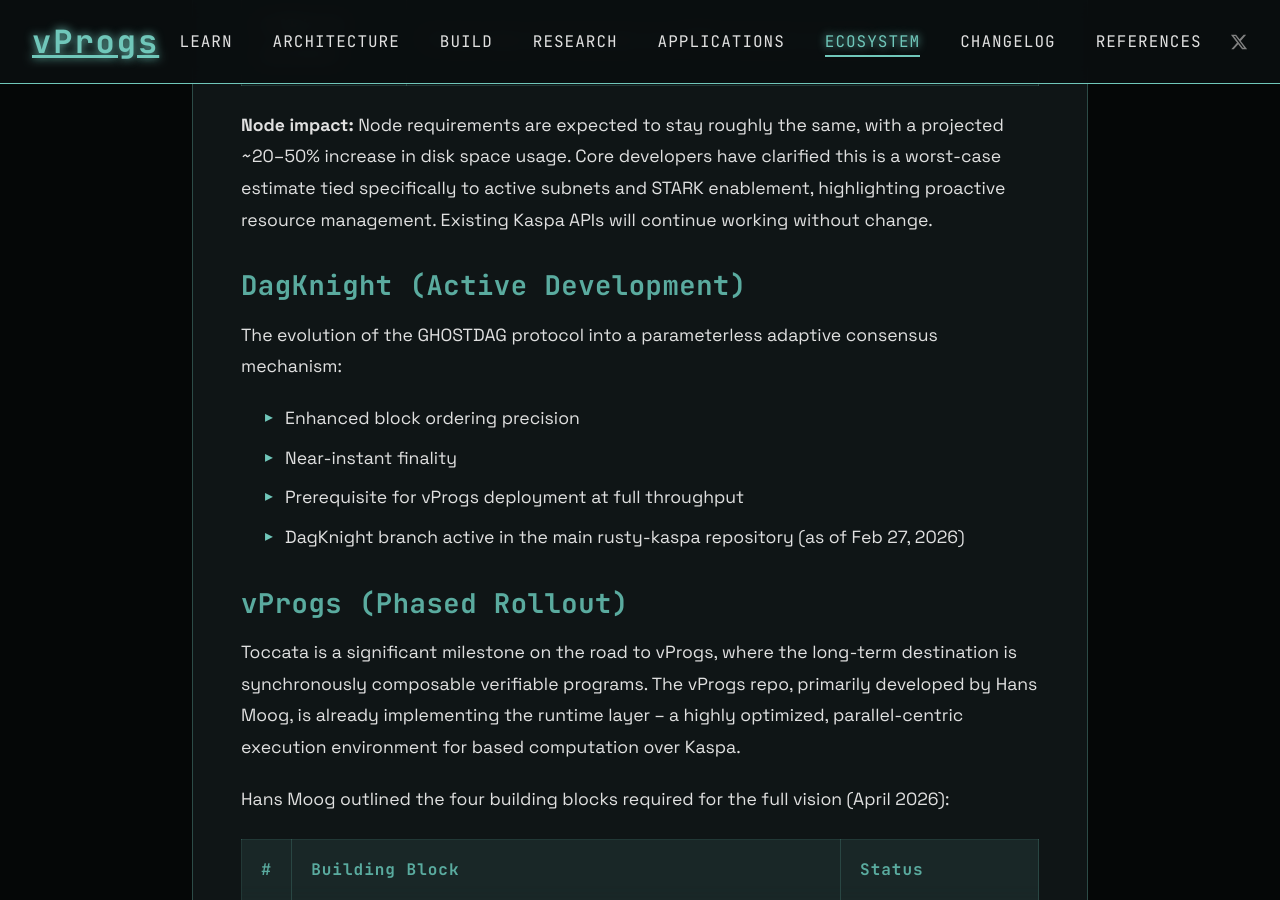
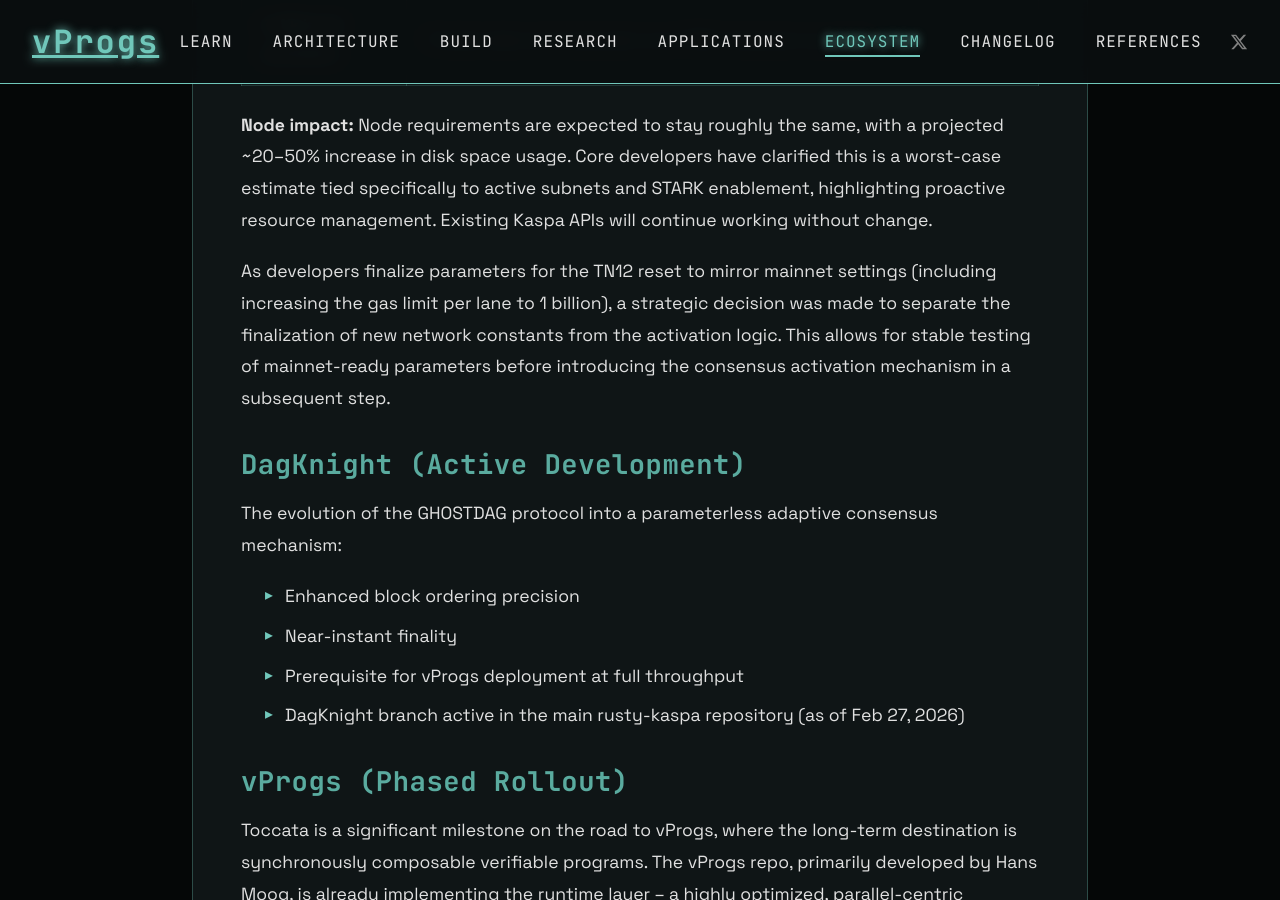
Before and after one commit to creative-inference/vprogs.xyz, a Jekyll site: the page built from ecosystem/roadmap.md, in a window 1280 px wide and 900 px high, scrolled down 3355 px. Built offline with Jekyll 4.4.1, drawn with Linux system fonts in a browser that asks for light colours.

Commit message:
Update roadmap with TN12 reset and activation strategy [auto]

```diff
--- a/ecosystem/roadmap.md
+++ b/ecosystem/roadmap.md
@@ -79,6 +79,11 @@
 | **4. Mainnet activation** | Finalize date and hardcode once TN10 rehearsal succeeds |
 
 **Node impact:** Node requirements are expected to stay roughly the same, with a projected ~20–50% increase in disk space usage. Core developers have clarified this is a worst-case estimate tied specifically to active subnets and STARK enablement, highlighting proactive resource management. Existing Kaspa APIs will continue working without change.
+
+
+
+
+As developers finalize parameters for the TN12 reset to mirror mainnet settings (including increasing the gas limit per lane to 1 billion), a strategic decision was made to separate the finalization of new network constants from the activation logic. This allows for stable testing of mainnet-ready parameters before introducing the consensus activation mechanism in a subsequent step.
 
 ### DagKnight (Active Development)
 
```
